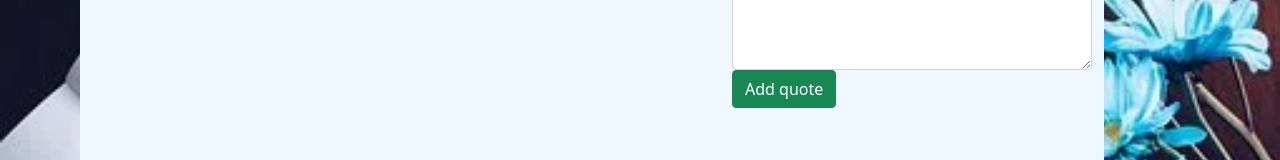
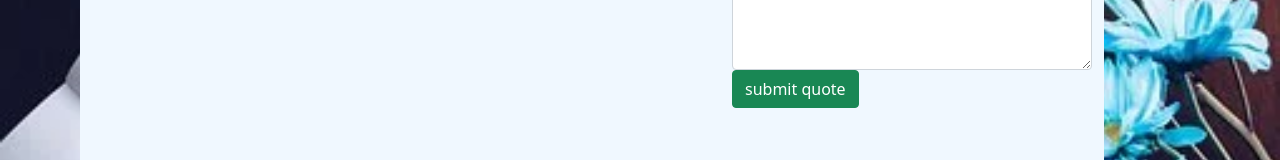
Before and after one commit to elijah-dot/Angularproject-core, an Angular app: page / in a window 1280 px wide. Shown: the part 493-653 px from the top of the page. Built offline with nearby package versions, Linux system fonts and the light colour scheme.

Commit message:
readme:finished working on the read me

```diff
--- a/src/app/quote-form/quote-form.component.html
+++ b/src/app/quote-form/quote-form.component.html
@@ -42,6 +42,6 @@
             </div>
         </div>
 
-    <button type="submit" class="btn btn-success">Add quote</button>
+    <button type="submit" class="btn btn-success">submit quote</button>
   </form>
 </div>
```
